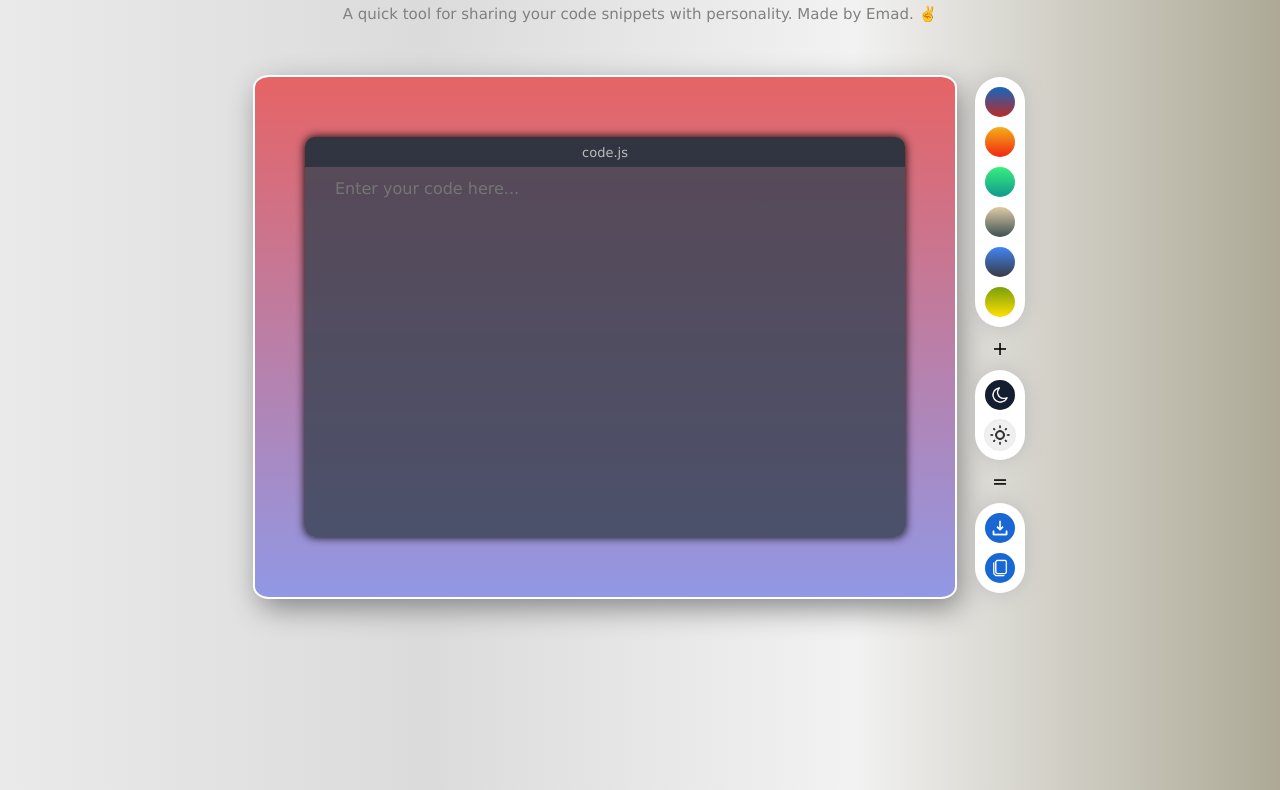
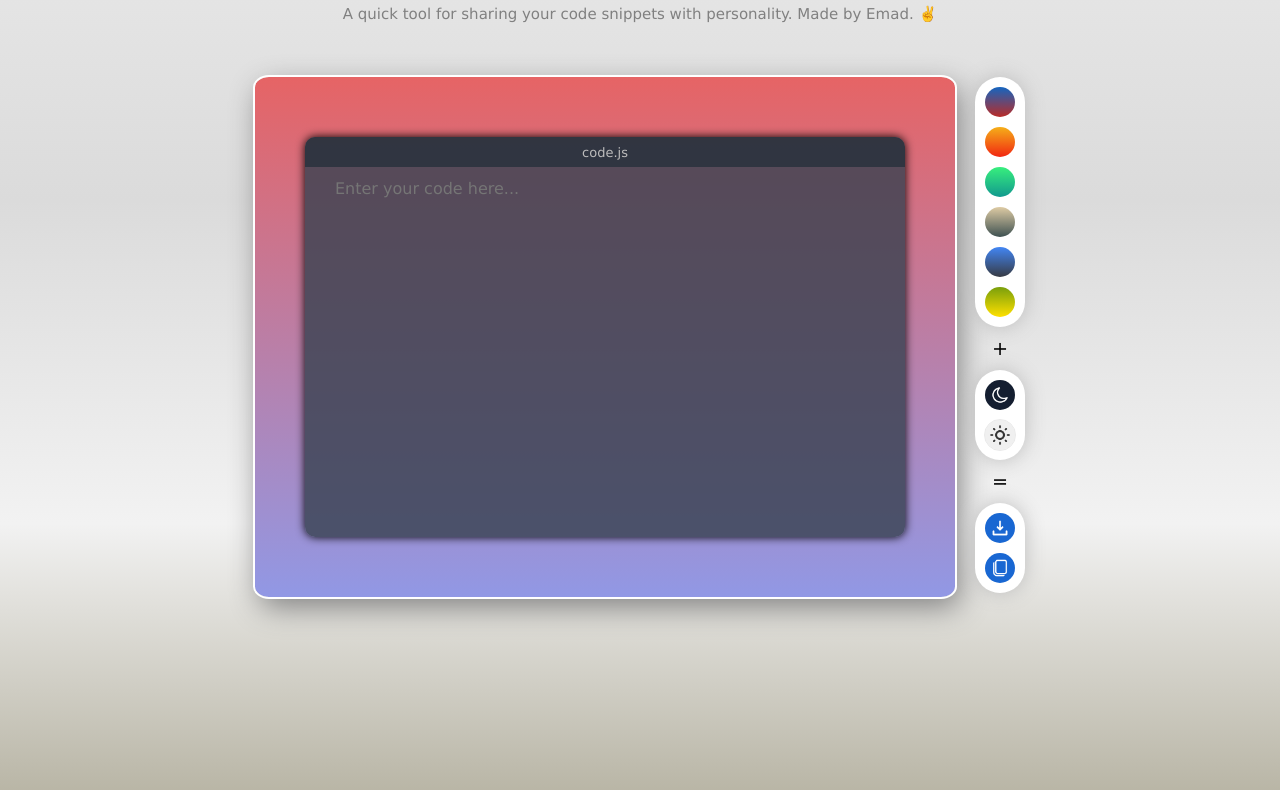
Before and after one commit to emadkhezri/jscodesnippet, a plain HTML site: page index.html in a window 1280 px wide. Shown: the part 123-913 px from the top of the page. Drawn offline with nearby package versions, Linux system fonts and the light colour scheme.

Commit message:
updated the page background ingradient

```diff
--- a/style.css
+++ b/style.css
@@ -4,11 +4,9 @@
 
 body {
     background: #ADA996;
-    /* fallback for old browsers */
-    background: -webkit-linear-gradient(to right, #EAEAEA, #DBDBDB, #F2F2F2, #ADA996);
-    /* Chrome 10-25, Safari 5.1-6 */
-    background: linear-gradient(to right, #EAEAEA, #DBDBDB, #F2F2F2, #ADA996);
-    /* W3C, IE 10+/ Edge, Firefox 16+, Chrome 26+, Opera 12+, Safari 7+ */
+    background: -webkit-linear-gradient(to bottom, #EAEAEA, #DBDBDB, #F2F2F2, #ADA996);
+    background: linear-gradient(to bottom, #EAEAEA, #DBDBDB, #F2F2F2, #ADA996);
+
 }
 
 body {
```
